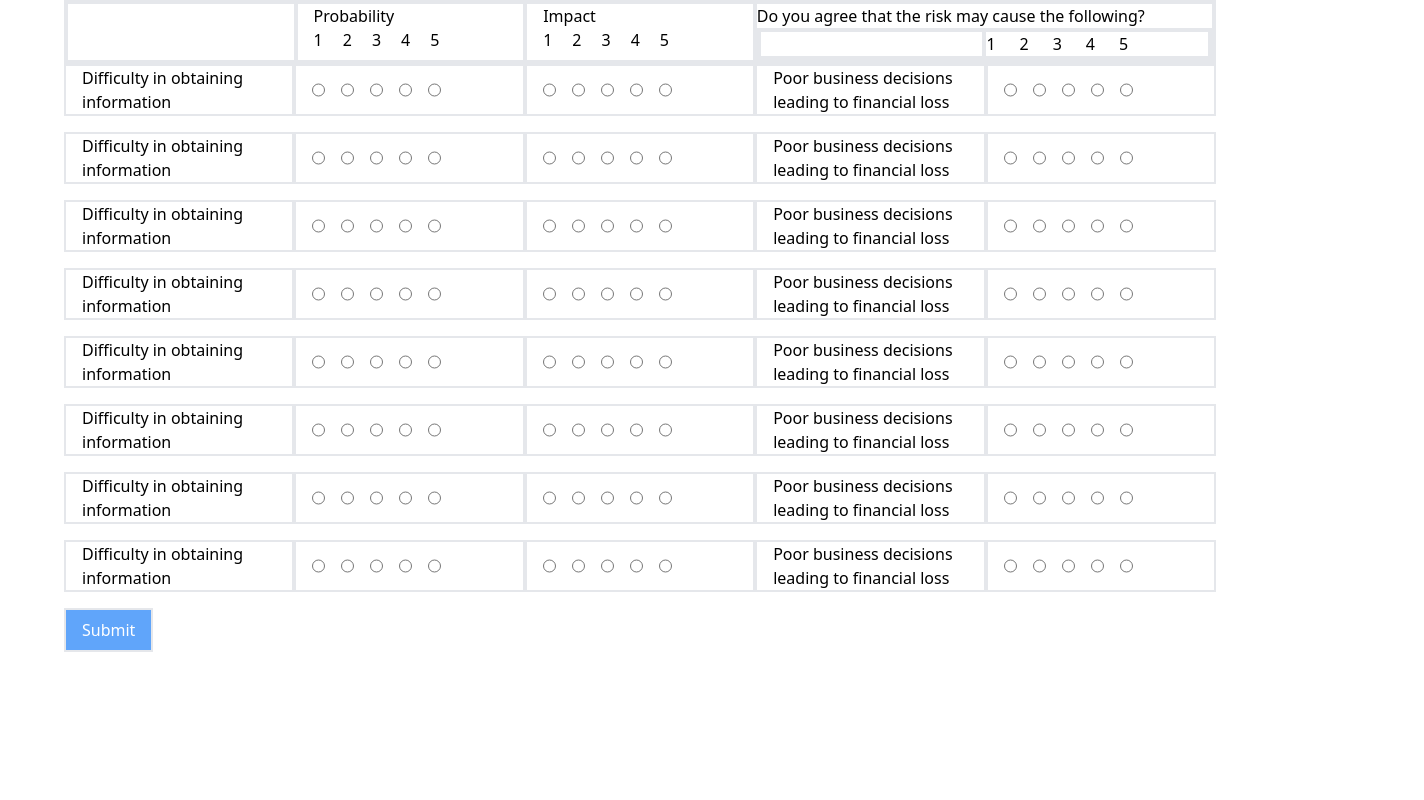
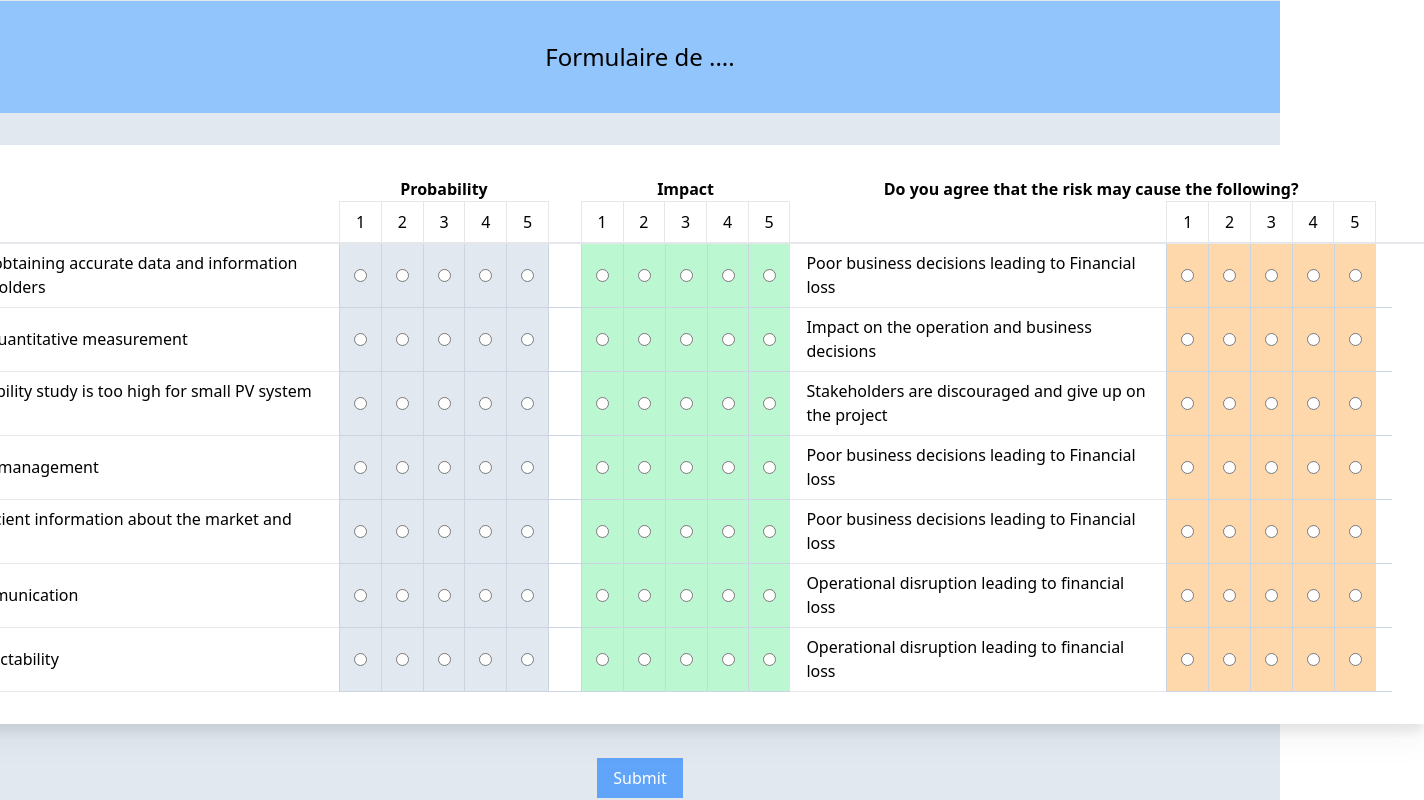
Before and after one commit to sandyr26/form-custom, a React (Vite) app: page / in a window 1280 px wide. Shown: the whole page, 1424 px wide, since content can reach past the window. Built offline with nearby package versions, Linux system fonts and the light colour scheme.

Commit message:
updated form

```diff
--- a/data/data.js
+++ b/data/data.js
@@ -1,34 +1,30 @@
 export default [
     {
-        "question" : "Difficulty in obtaining information",
-        "risk" : "Poor business decisions leading to financial loss"
+        "question" : "Difficulty in obtaining accurate data and information from stake holders",
+        "risk" : "Poor business decisions leading to Financial loss"
     },
     {
-        "question" : "Difficulty in obtaining information",
-        "risk" : "Poor business decisions leading to financial loss"
+        "question" : "Inaccurate quantitative measurement",
+        "risk" : "Impact on the operation and business decisions"
     },
     {
-        "question" : "Difficulty in obtaining information",
-        "risk" : "Poor business decisions leading to financial loss"
+        "question" : "Cost of feasibility study is too high for small PV system projects",
+        "risk" : "Stakeholders are discouraged and give up on the project"
     },
     {
-        "question" : "Difficulty in obtaining information",
-        "risk" : "Poor business decisions leading to financial loss"
+        "question" : "Project’s mismanagement",
+        "risk" : "Poor business decisions leading to Financial loss"
     },
     {
-        "question" : "Difficulty in obtaining information",
-        "risk" : "Poor business decisions leading to financial loss"
+        "question" : "Lack of sufficient information about the market and competitors",
+        "risk" : "Poor business decisions leading to Financial loss"
     },
     {
-        "question" : "Difficulty in obtaining information",
-        "risk" : "Poor business decisions leading to financial loss"
+        "question" : "Lack of communication",
+        "risk" : "Operational disruption leading to financial loss"
     },
     {
-        "question" : "Difficulty in obtaining information",
-        "risk" : "Poor business decisions leading to financial loss"
-    },
-    {
-        "question" : "Difficulty in obtaining information",
-        "risk" : "Poor business decisions leading to financial loss"
+        "question" : "Lack of predictability",
+        "risk" : "Operational disruption leading to financial loss"
     },
 ]
--- a/src/App.jsx
+++ b/src/App.jsx
@@ -1,11 +1,12 @@
-import Home from "./components/pages/home"
+
 import TableContainer from "./components/organisms/TableContainer"
-
+import Info from "./components/pages/Info"
+// import { BrowserRouter as Router,Routes, Route, Link } from 'react-router-dom';
 const App = () => {
 
 	return (
-    <div className="mx-16">
-      {/* <Home /> */}
+    <div className="flex justify-center items-center min-h-[100vh] w-[100vw] bg-slate-200">
+      {/* <Info /> */}
       <TableContainer />
     </div>
 		)
--- a/src/components/atoms/RowData.jsx
+++ b/src/components/atoms/RowData.jsx
@@ -1,67 +1,69 @@
-import {useState} from 'react'
+import React from "react"
 import data from "../../../data/data"
 
-export default function Row() {
-
-  const [probability, setProbability] = useState(new Array(data.length).fill(0));
-  const [impact, setImpact] = useState(new Array(data.length).fill(0));
-  const [risk, setRisk] = useState(new Array(data.length).fill(0));
-
-  const handleChangeProbability = (e, index) => {
-    const updatedCheckState = probability.map((item, i) =>
-        i === index ? e.target.value : item
-    )
-    setProbability(updatedCheckState)
-  }
-  const handleChangeImpact = (e, index) => {
-    const updatedCheckState = impact.map((item, i) =>
-        i === index ? e.target.value : item
-    )
-    setImpact(updatedCheckState)
-  }
-  const handleChangeRisk = (e, index) => {
-    const updatedCheckState = risk.map((item, i) =>
-        i === index ? e.target.value : item
-    )
-    setRisk(updatedCheckState)
-  }
-
-  console.log("probability: " + probability)
-  console.log("impact: " + impact)
-  console.log("risk: " + risk)
+export default function Row(props) {
 
   return (
-    <div className=''>
-
+    <div className='px-8 pb-8'>
         {
             data.map((item,index) =>
-                <div className='flex flex-row pb-4'>
-                    <div className='w-[20%] px-4 border-2'>
+                <div key={index} className='flex flex-row'>
+                    <div className='flex items-center w-[30%] h-16 px-4 border-b-[1px]'>
                         {item.question}
                     </div>
-                    <div className='flex w-[20%] gap-4 px-4 border-2 border-r-2'>
-                        <input onChange={(e) => handleChangeProbability(e, index)} name={`probability-${index}`} value="1" type="radio"/>
-                        <input onChange={(e) => handleChangeProbability(e, index)} name={`probability-${index}`} value="2" type="radio"/>
-                        <input onChange={(e) => handleChangeProbability(e, index)} name={`probability-${index}`} value="3" type="radio"/>
-                        <input onChange={(e) => handleChangeProbability(e, index)} name={`probability-${index}`} value="4" type="radio"/>
-                        <input onChange={(e) => handleChangeProbability(e, index)} name={`probability-${index}`} value="5" type="radio"/>
+                    <div className='flex w-[15%] justify-around border-slate-300 pr-4 border-b-[1px]'>
+                        <div className="flex justify-center w-full border-l-[1px] bg-slate-200 border-slate-300">
+                            <input onChange={(e) => props.handleChangeProbability(e, index)} name={`probability-${index}`} value="1" type="radio"/>
+                        </div>
+                        <div className="flex justify-center w-full border-l-[1px] bg-slate-200 border-slate-300">
+                            <input onChange={(e) => props.handleChangeProbability(e, index)} name={`probability-${index}`} value="2" type="radio"/>
+                        </div>
+                        <div className="flex justify-center w-full border-l-[1px] bg-slate-200 border-slate-300">
+                            <input onChange={(e) => props.handleChangeProbability(e, index)} name={`probability-${index}`} value="3" type="radio"/>
+                        </div>
+                        <div className="flex justify-center w-full border-l-[1px] bg-slate-200 border-slate-300">
+                            <input onChange={(e) => props.handleChangeProbability(e, index)} name={`probability-${index}`} value="4" type="radio"/>
+                        </div>
+                        <div className="flex justify-center w-full border-l-[1px] border-r-[1px] bg-slate-200 border-slate-300">
+                            <input onChange={(e) => props.handleChangeProbability(e, index)} name={`probability-${index}`} value="5" type="radio"/>
+                        </div>
                     </div>
-                    <div className='flex w-[20%] gap-4 px-4 border-2'>
-                        <input onChange={(e) => handleChangeImpact(e, index)} name={`impact-${index}`} value="1" type="radio"/>
-                        <input onChange={(e) => handleChangeImpact(e, index)} name={`impact-${index}`} value="2" type="radio"/>
-                        <input onChange={(e) => handleChangeImpact(e, index)} name={`impact-${index}`} value="3" type="radio"/>
-                        <input onChange={(e) => handleChangeImpact(e, index)} name={`impact-${index}`} value="4" type="radio"/>
-                        <input onChange={(e) => handleChangeImpact(e, index)} name={`impact-${index}`} value="5" type="radio"/>
+                    <div className='flex w-[15%] justify-around border-slate-300 pl-4 border-b-[1px]'>
+                        <div className="flex justify-center w-full border-l-[1px] bg-green-200 border-slate-300">
+                            <input onChange={(e) => props.handleChangeImpact(e, index)} name={`impact-${index}`} value="1" type="radio"/>
+                        </div>
+                        <div className="flex justify-center w-full border-l-[1px] bg-green-200 border-slate-300">
+                            <input onChange={(e) => props.handleChangeImpact(e, index)} name={`impact-${index}`} value="2" type="radio"/>
+                        </div>
+                        <div className="flex justify-center w-full border-l-[1px] bg-green-200 border-slate-300">
+                            <input onChange={(e) => props.handleChangeImpact(e, index)} name={`impact-${index}`} value="3" type="radio"/>
+                        </div>
+                        <div className="flex justify-center w-full border-l-[1px] bg-green-200 border-slate-300">
+                            <input onChange={(e) => props.handleChangeImpact(e, index)} name={`impact-${index}`} value="4" type="radio"/>
+                        </div>
+                        <div className="flex justify-center w-full border-l-[1px] bg-green-200 border-slate-300">
+                            <input onChange={(e) => props.handleChangeImpact(e, index)} name={`impact-${index}`} value="5" type="radio"/>
+                        </div>
                     </div>
-                    <div className='w-[20%] px-4 border-2'>
+                    <div className='flex items-center w-[25%] px-4 border-b-[1px]'>
                         {item.risk}
                     </div>
-                    <div className='w-[20%] flex gap-4 px-4 border-2'>
-                        <input onChange={(e) => handleChangeRisk(e, index)} name={`risk-${index}`} value="1" type="radio"/>
-                        <input onChange={(e) => handleChangeRisk(e, index)} name={`risk-${index}`} value="2" type="radio"/>
-                        <input onChange={(e) => handleChangeRisk(e, index)} name={`risk-${index}`} value="3" type="radio"/>
-                        <input onChange={(e) => handleChangeRisk(e, index)} name={`risk-${index}`} value="4" type="radio"/>
-                        <input onChange={(e) => handleChangeRisk(e, index)} name={`risk-${index}`} value="5" type="radio"/>
+                    <div className='flex w-[15%] justify-around border-slate-300 pr-4 border-b-[1px]'>
+                        <div className="flex justify-center w-full border-l-[1px] bg-orange-200 border-slate-300">
+                            <input onChange={(e) => props.handleChangeRisk(e, index)} name={`risk-${index}`} value="1" type="radio"/>
+                        </div>
+                        <div className="flex justify-center w-full border-l-[1px] bg-orange-200 border-slate-300">
+                            <input onChange={(e) => props.handleChangeRisk(e, index)} name={`risk-${index}`} value="2" type="radio"/>
+                        </div>
+                        <div className="flex justify-center w-full border-l-[1px] bg-orange-200 border-slate-300">
+                            <input onChange={(e) => props.handleChangeRisk(e, index)} name={`risk-${index}`} value="3" type="radio"/>
+                        </div>
+                        <div className="flex justify-center w-full border-l-[1px] bg-orange-200 border-slate-300">
+                            <input onChange={(e) => props.handleChangeRisk(e, index)} name={`risk-${index}`} value="4" type="radio"/>
+                        </div>
+                        <div className="flex justify-center w-full border-l-[1px] bg-orange-200 border-slate-300">
+                            <input onChange={(e) => props.handleChangeRisk(e, index)} name={`risk-${index}`} value="5" type="radio"/>
+                        </div>
                     </div>
                 </div>
             )
--- a/src/components/atoms/RowHeader.jsx
+++ b/src/components/atoms/RowHeader.jsx
@@ -2,38 +2,38 @@ import React from 'react'
 
 export default function RowHeader() {
   return (
-    <div className='flex border-2'>
-        <div className='px-4 border-2 w-[20%]'></div>
-        <div className='px-4 border-2 w-[20%]'>
-            <div>Probability</div>
-            <div className='flex gap-5'>
-                <span>1</span>
-                <span>2</span>
-                <span>3</span>
-                <span>4</span>
-                <span>5</span>
+    <div className='sticky top-0 flex px-8 pt-8 bg-white border-b-2'>
+        <div className='px-4 w-[30%]'></div>
+        <div className='flex flex-col items-center w-[15%] pr-4'>
+            <div className='font-semibold'>Probability</div>
+            <div className='flex w-full'>
+                <span className='border-l-[1px] text-center py-2 border-t-[1px] w-full'>1</span>
+                <span className='border-l-[1px] text-center py-2 border-t-[1px] w-full'>2</span>
+                <span className='border-l-[1px] text-center py-2 border-t-[1px] w-full'>3</span>
+                <span className='border-l-[1px] text-center py-2 border-t-[1px] w-full'>4</span>
+                <span className='border-l-[1px] text-center py-2 border-t-[1px] border-r-[1px] w-full'>5</span>
             </div>
         </div>
-        <div className='px-4 border-2 w-[20%]'>
-        <div>Impact</div>
-            <div className='flex gap-5'>
-                <span>1</span>
-                <span>2</span>
-                <span>3</span>
-                <span>4</span>
-                <span>5</span>
+        <div className='flex flex-col items-center w-[15%]  pl-4'>
+        <div className='font-semibold'>Impact</div>
+            <div className='flex w-full'>
+                <span className='border-l-[1px] text-center py-2 border-t-[1px] w-full' >1</span>
+                <span className='border-l-[1px] text-center py-2 border-t-[1px] w-full' >2</span>
+                <span className='border-l-[1px] text-center py-2 border-t-[1px] w-full' >3</span>
+                <span className='border-l-[1px] text-center py-2 border-t-[1px] w-full' >4</span>
+                <span className='border-l-[1px] text-center py-2 border-t-[1px] border-r-[1px] w-full' >5</span>
             </div>
         </div>
-        <div className='border-2 w-[40%]'>
-            <div>Do you agree that the risk may cause the following?</div>
-            <div className='flex border-2'>
-                <div className='border-2 w-[50%]'></div>
-                <div className='border-2 flex w-[50%] gap-6'>
-                    <span>1</span>
-                    <span>2</span>
-                    <span>3</span>
-                    <span>4</span>
-                    <span>5</span>
+        <div className='flex flex-col justify-between items-center w-[40%]'>
+            <div className='font-semibold'>Do you agree that the risk may cause the following?</div>
+            <div className='flex w-full'>
+                <div className='w-[62.5%]'></div>
+                <div className='flex w-[37.5%] pr-4'>
+                    <span className='border-l-[1px] text-center py-2 border-t-[1px] w-full'>1</span>
+                    <span className='border-l-[1px] text-center py-2 border-t-[1px] w-full'>2</span>
+                    <span className='border-l-[1px] text-center py-2 border-t-[1px] w-full'>3</span>
+                    <span className='border-l-[1px] text-center py-2 border-t-[1px] w-full'>4</span>
+                    <span className='border-l-[1px] text-center py-2 border-t-[1px] border-r-[1px] w-full'>5</span>
                 </div>
             </div>
         </div>
--- /dev/null
+++ b/src/components/molecules/NavBar.jsx
@@ -0,0 +1,11 @@
+import React from 'react'
+
+export default function NavBar() {
+  return (
+    <div className= 'w-full h-28 bg-blue-300'>
+        <div className='flex justify-center items-center h-full'>
+            <div className='h-full flex justify-center items-center text-2xl'>Formulaire de ....</div>
+        </div>
+    </div>
+  )
+}
--- a/src/components/molecules/Table.jsx
+++ b/src/components/molecules/Table.jsx
@@ -2,11 +2,12 @@ import React from 'react'
 import Row from '../atoms/RowData'
 import RowHeader from '../atoms/RowHeader'
 
-export default function Table() {
+export default function Table(props) {
+
   return (
-    <div>
-        <RowHeader />
-        <Row />
+    <div className='bg-white flex flex-col w-[98rem] my-8 drop-shadow-xl '>
+        <RowHeader/>
+        <Row  handleChangeProbability={props.handleChangeProbability} handleChangeImpact={props.handleChangeImpact} handleChangeRisk={props.handleChangeRisk}/>
     </div>
   )
 }
--- a/src/components/organisms/TableContainer.jsx
+++ b/src/components/organisms/TableContainer.jsx
@@ -1,14 +1,38 @@
-import React from 'react'
-import Row from '../atoms/RowData'
-import RowHeader from '../atoms/RowHeader'
+import {useState} from 'react'
 import SubmitCTA from '../atoms/SubmitCTA'
+import Table from '../molecules/Table'
+import data from '../../../data/data'
+import NavBar from '../molecules/NavBar';
 
 export default function TableContainer() {
+    const [probability, setProbability] = useState(new Array(data.length).fill(0));
+    const [impact, setImpact] = useState(new Array(data.length).fill(0));
+    const [risk, setRisk] = useState(new Array(data.length).fill(0));
+
+    const handleChangeProbability = (e, index) => {
+      const updatedCheckState = probability.map((item, i) =>
+          i === index ? e.target.value : item
+      )
+      setProbability(updatedCheckState)
+    }
+    const handleChangeImpact = (e, index) => {
+      const updatedCheckState = impact.map((item, i) =>
+          i === index ? e.target.value : item
+      )
+      setImpact(updatedCheckState)
+    }
+    const handleChangeRisk = (e, index) => {
+      const updatedCheckState = risk.map((item, i) =>
+          i === index ? e.target.value : item
+      )
+      setRisk(updatedCheckState)
+    }
+
   return (
-    <div>
-        <RowHeader />
-        <Row />
-        <SubmitCTA />
+    <div className='w-full flex flex-col justify-center items-center'>
+        <NavBar />
+        <Table handleChangeProbability={handleChangeProbability} handleChangeImpact={handleChangeImpact} handleChangeRisk={handleChangeRisk}/>
+        <SubmitCTA data={data} probability={probability} impact={impact} risk={risk}/>
     </div>
   )
 }
--- /dev/null
+++ b/src/components/pages/Info.jsx
@@ -0,0 +1,33 @@
+import React from 'react'
+
+export default function Info() {
+  return (
+    <div className='w-[35rem] flex flex-col bg-white p-8 gap-8'>
+        <div className='flex flex-col justify-center items-center py-6'>
+            <div>Logo</div>
+            <div>Form Name</div>
+        </div>
+        <div className='flex flex-col gap-4'>
+            <div className='flex flex-row gap-4'>
+                <div className='flex flex-col w-[50%]'>
+                    <label>First Name</label>
+                    <input className='bg-blue-200' type="text"/>
+                </div>
+                <div className='flex flex-col w-[50%]'>
+                    <label>First Name</label>
+                    <input className='bg-blue-200' type="text"/>
+                </div>
+            </div>
+            <div className='flex flex-col'>
+                <label>Email Address</label>
+                <input className='bg-blue-200' type="text"/>
+            </div>
+            <div className='flex flex-col'>
+                <label>Company Name</label>
+                <input className='bg-blue-200' type="text"/>
+            </div>
+        </div>
+        <button className='border-2 px-4 py-1 bg-blue-400 text-white hover:bg-blue-700'>Next</button>
+    </div>
+  )
+}
```
Also changed, not shown: src/components/atoms/SubmitCTA.jsx (+14 -7 lines), src/components/pages/Home.jsx (deleted, +0 -7 lines).
